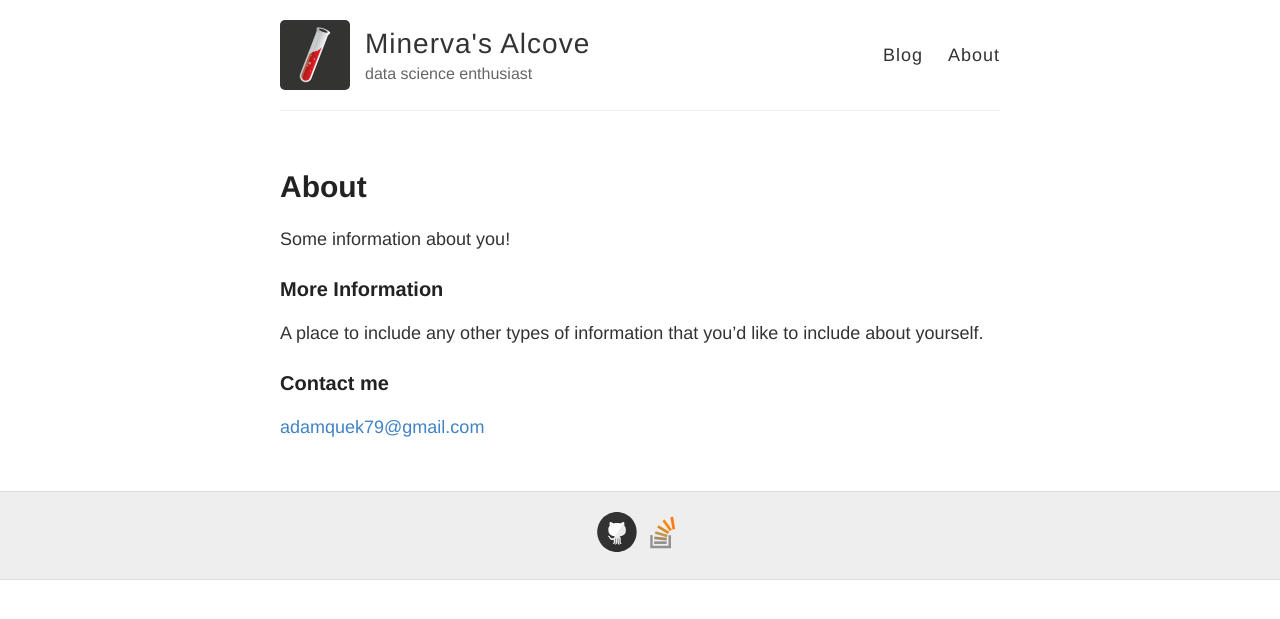
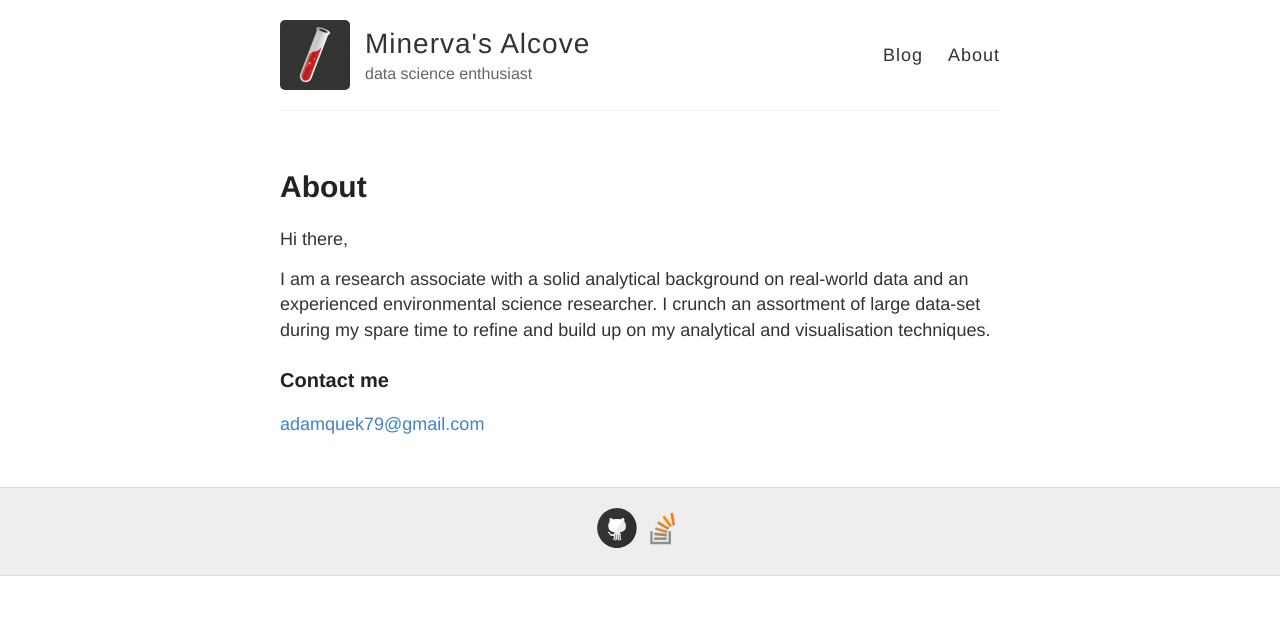
Before and after one commit to minerva79/minerva79.github.io, a Jekyll site: the page built from about.md, in a window 1280 px wide. Shown: the top 619 px of the page. Built offline with Jekyll 4.4.1, drawn with Linux system fonts in a browser that asks for light colours.

Commit message:
appended About Me information

```diff
--- a/about.md
+++ b/about.md
@@ -4,11 +4,10 @@ title: About
 permalink: /about/
 ---
 
-Some information about you!
+Hi there,
 
-### More Information
+I am a research associate with a solid analytical background on real-world data and an experienced environmental science researcher. I crunch an assortment of large data-set during my spare time to refine and build up on my analytical and visualisation techniques.
 
-A place to include any other types of information that you'd like to include about yourself.
 
 ### Contact me
 
```
